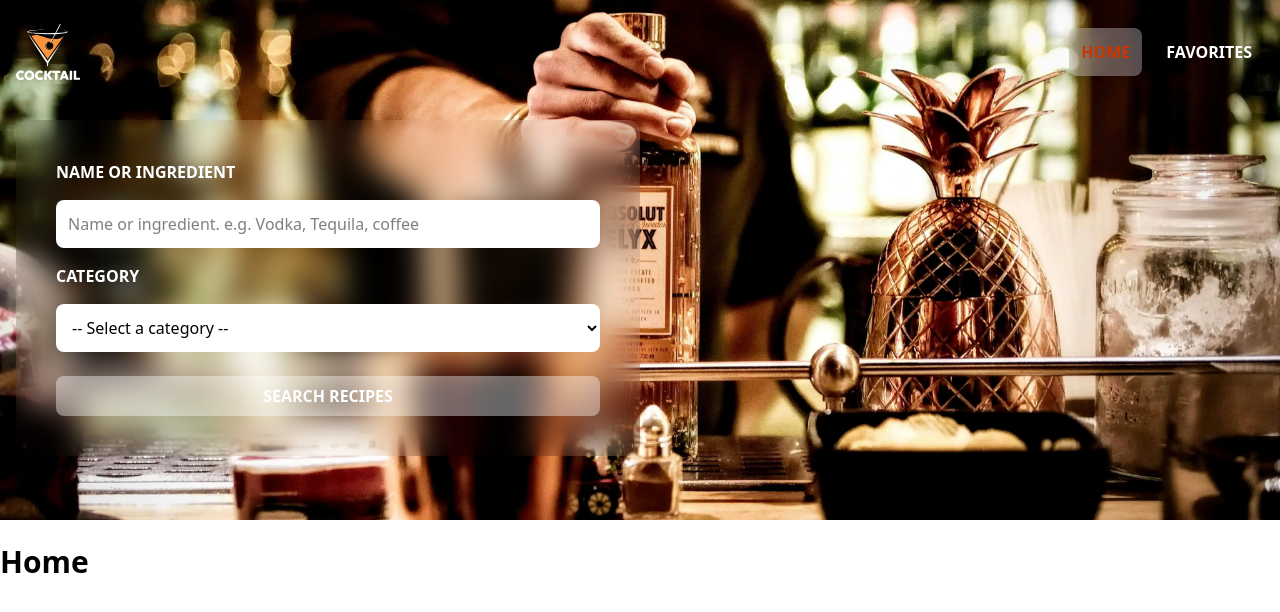
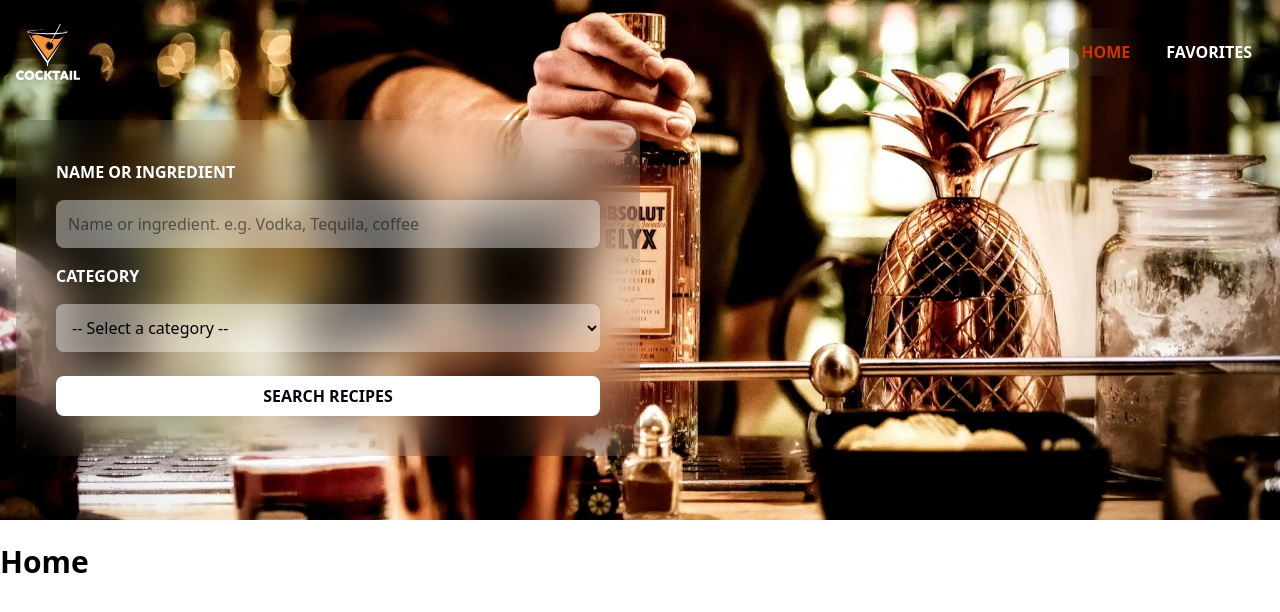
Before and after one commit to jhansarmiento/Cocktail_Recipe_Finder, a React (Vite) app: page / in a window 1280 px wide. Shown: the top 612 px of the page. Built offline with nearby package versions, Linux system fonts and the light colour scheme.

Commit message:
Create the function to call the api and connects it with the store

```diff
--- a/src/components/Header.tsx
+++ b/src/components/Header.tsx
@@ -1,9 +1,15 @@
-import { useMemo } from "react";
+import { useEffect, useMemo } from "react";
 import { NavLink, useLocation } from "react-router-dom";
+import { useAppStore } from "../stores/useAppStore";
 
 export default function Header() {
   const { pathname } = useLocation();
   const isHome = useMemo(() => pathname === "/", [pathname]);
+
+  const fetchCategories= useAppStore((state) => state.fetchCategories)
+  useEffect(() => {
+    fetchCategories()
+  }, [])
 
   return (
     <header>
@@ -17,7 +23,7 @@ export default function Header() {
                 to="/"
                 className={({ isActive }) =>
                   isActive
-                    ? "text-orange-700 font-extrabold uppercase px-3 py-3 bg-white/30 backdrop-blur-lg rounded-lg"
+                    ? "text-orange-700 font-extrabold uppercase px-3 py-3 backdrop-blur-xl rounded-lg"
                     : "text-white font-bold uppercase px-3 py-3"
                 }
               >
@@ -27,7 +33,7 @@ export default function Header() {
                 to="/favorites"
                 className={({ isActive }) =>
                   isActive
-                    ? "text-orange-500 font-bold uppercase px-3 py-3 bg-white/15 backdrop-blur-lg rounded-lg"
+                    ? "text-orange-500 font-bold uppercase px-3 py-3 bg-white/15 backdrop-blur-xl rounded-lg"
                     : "text-white font-bold uppercase px-3 py-3"
                 }
               >
@@ -37,7 +43,7 @@ export default function Header() {
           </div>
 
           {isHome && (
-            <form className="md:w-1/2 2xl:w-1/3 my-10 p-10 rounded-xl backdrop-blur-lg space-y-6">
+            <form className="md:w-1/2 2xl:w-1/3 my-10 p-10 rounded-xl space-y-6 backdrop-blur-xl">
               <div className="space-y-4">
                 <label
                   htmlFor="ingredient"
@@ -50,7 +56,7 @@ export default function Header() {
                   name="ingredient"
                   id="ingredient"
                   placeholder="Name or ingredient. e.g. Vodka, Tequila, coffee"
-                  className="focus:outline-none bg-white p-3 rounded-lg w-full"
+                  className="focus:outline-none bg-white/40 backdrop-blur-lg p-3 rounded-lg w-full"
                 />
                 <label
                     htmlFor="category"
@@ -59,7 +65,7 @@ export default function Header() {
                 <select
                     name="category"
                     id="category"
-                    className="focus:outline-none bg-white p-3 rounded-lg w-full"
+                    className="focus:outline-none bg-white/40 backdrop-blur-lg p-3 rounded-lg w-full"
                 >
                     <option value="">-- Select a category --</option>
                 </select>
@@ -67,7 +73,7 @@ export default function Header() {
               <input
                 type="submit"
                 value="Search Recipes"
-                className="cursor-pointer w-full bg-white/40 backdrop-blur-xl rounded-lg p-2 text-white uppercase font-extrabold"
+                className="cursor-pointer w-full bg-white rounded-lg p-2 text-gray-950 uppercase font-extrabold"
                 />
             </form>
           )}
--- /dev/null
+++ b/src/services/RecipeService.ts
@@ -0,0 +1,5 @@
+
+
+export async function getCategories() {
+    console.log('from RecipeService.ts')
+}
--- a/src/stores/recipeSlice.ts
+++ b/src/stores/recipeSlice.ts
@@ -1,11 +1,16 @@
 import type { StateCreator } from 'zustand'
+import { getCategories } from '../services/RecipeService'
 
 type Category = {}
 
 export type RecipesSliceType = {
-    categories: Category[]
+    categories: Category[],
+    fetchCategories: () => Promise<void>
 }
 
 export const createRecipeSlice : StateCreator<RecipesSliceType> = () => ({
-    categories: []
+    categories: [],
+    fetchCategories: async () => {
+        getCategories()
+    }
 })
```
